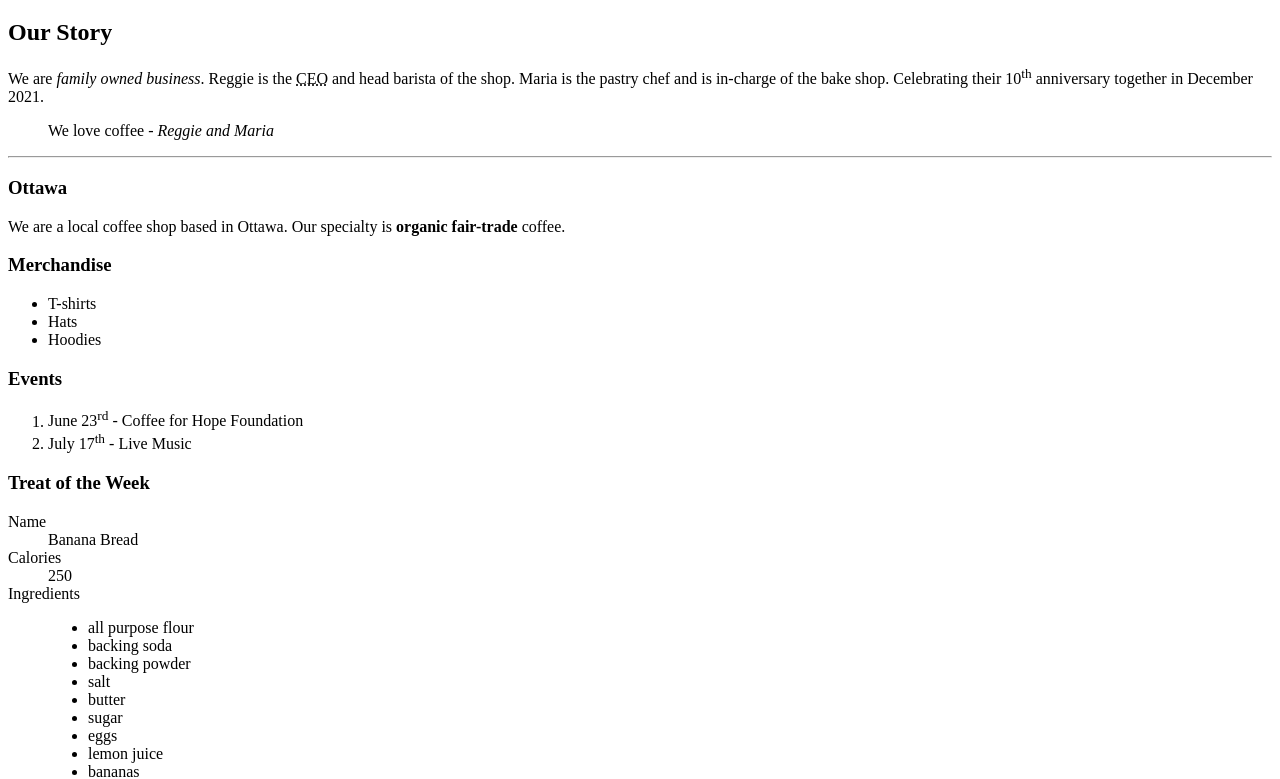
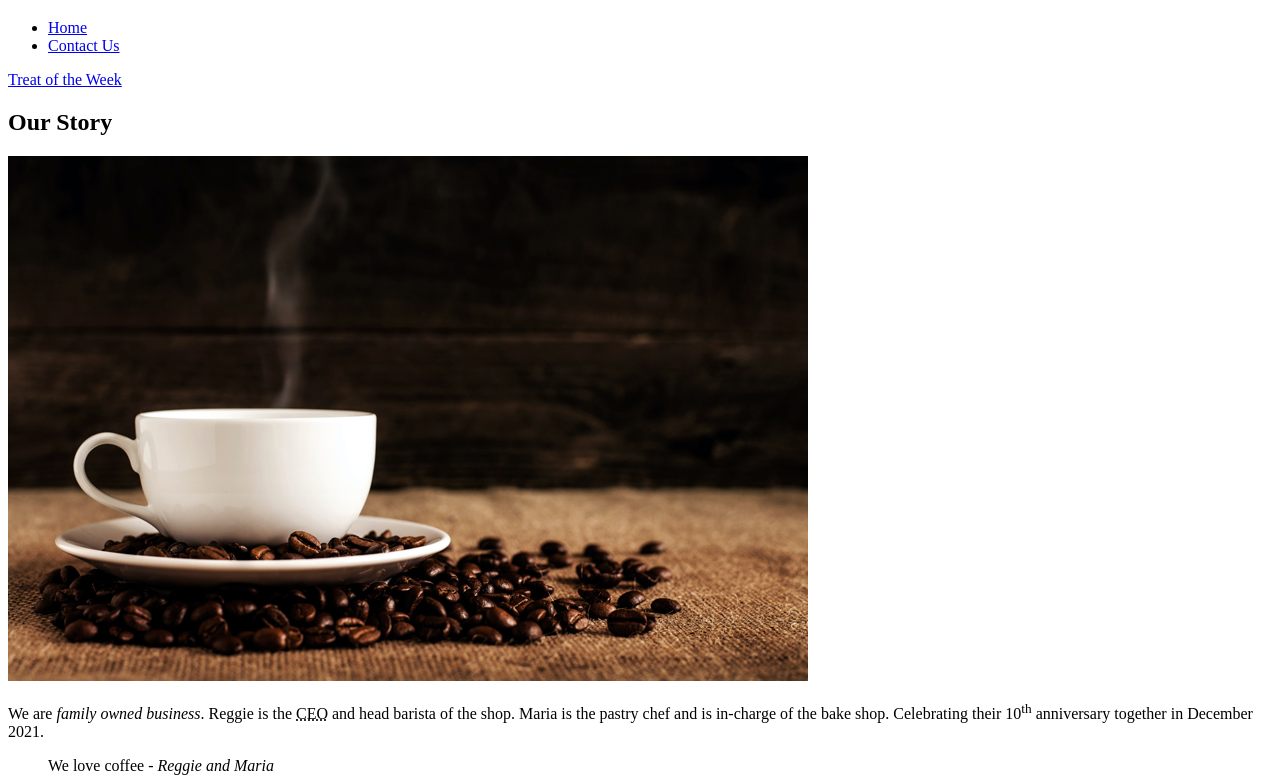
Before and after one commit to abhaysharma/mtm6130-s21-020, a plain HTML site: page week4/index.html in a window 1280 px wide. Shown: the part 61-840 px from the top of the page. Drawn offline with Linux system fonts and the light colour scheme.

Commit message:
Adds image and links in index.html

```diff
--- a/week4/index.html
+++ b/week4/index.html
@@ -21,15 +21,29 @@
     command + shift + right arrow keys to select to the end of the line
     alt + right-left arrow keys to jump per word
     alt + shift + right-left arrow keys to select per word
+    alt + up-down arrow keys to move line of code around
   -->
   <!-- Site header -->
   <header>
     <h1>Reggie's Coffee Shop</h1>
+    <!-- Adding a navigation -->
+    <nav>
+      <ul>
+        <li><a href="index.html">Home</a></li>
+        <li><a href="contact.html">Contact Us</a></li>
+      </ul>
+    </nav>
   </header>
   <!-- Main content of the page -->
   <main>
+    <!-- Adding on page link -->
+    <a href="#treatofweek">Treat of the Week</a>
     <article>
+
       <h2>Our Story</h2>
+      <!-- Adding image -->
+      <img src="images/coffee-shop.jpg" alt="coffee cup on pile of coffee beans">
+
       <p>
         We are <em>family owned business</em>. Reggie is the <abbr title="Chief Executive Officer">CEO</abbr> and head barista of the shop. Maria is the pastry chef and is in-charge of the bake shop. Celebrating their 10<sup>th</sup> anniversary together in December 2021.
       </p>
@@ -62,7 +76,7 @@
       </ol>
     </section>
     <!-- Adding section for the description list -->
-    <section>
+    <section id="treatofweek">
       <h3>Treat of the Week</h3>
       <dl>
         <dt>Name</dt>
@@ -84,6 +98,8 @@
           </ul>
         </dd>
       </dl>
+      <!-- Adding an external link -->
+      <a href="https://www.yummly.com/recipe/Banana-Bread-1033797?prm-v1" target="_blank">Get the Recipe</a>
     </section>
   </main>
   <!-- Site footer -->
```
Also changed, not shown: week4/images/coffee-shop.jpg (added).
